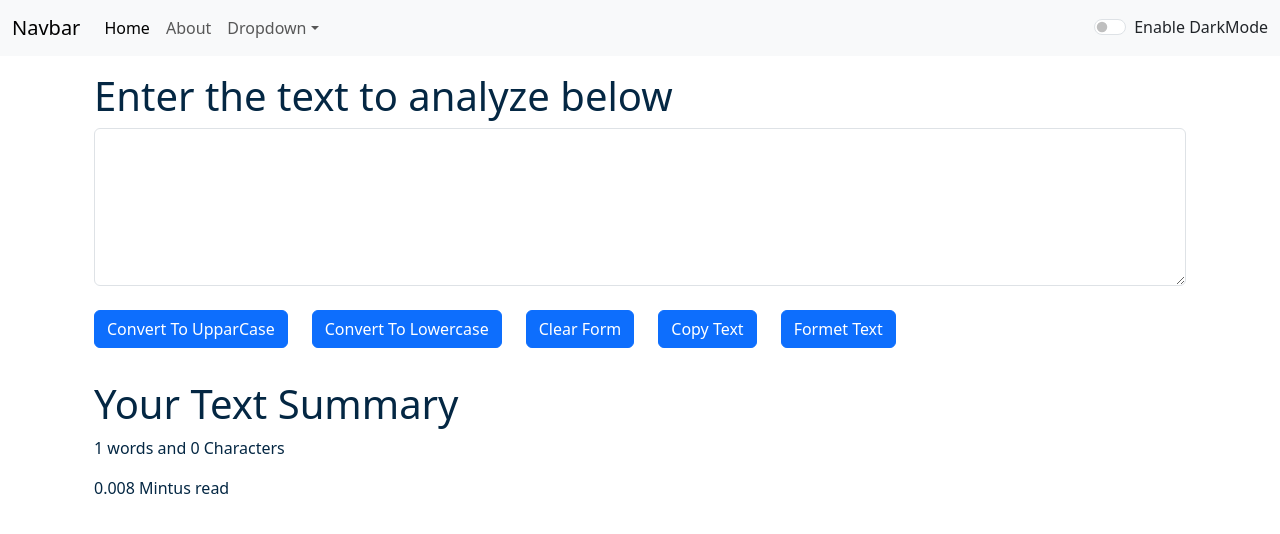
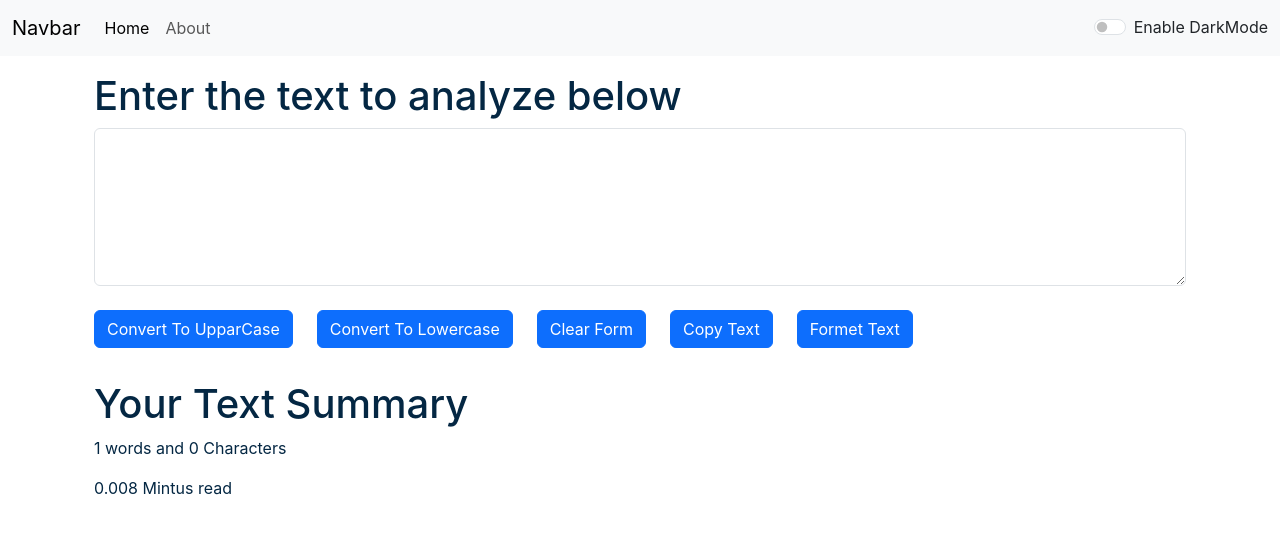
Before and after one commit to vikasyadav-78/First-React-TextUtils, a React (Create React App) app: page / in a window 1280 px wide. Shown: the top 534 px of the page. Built offline with nearby package versions, Linux system fonts and the light colour scheme.

Commit message:
react router setup and change <a> with <Link>

```diff
--- a/public/index.html
+++ b/public/index.html
@@ -11,7 +11,6 @@
   <link rel="manifest" href="%PUBLIC_URL%/manifest.json" />
   <link href="https://cdn.jsdelivr.net/npm/bootstrap@5.3.3/dist/css/bootstrap.min.css" rel="stylesheet"
     integrity="sha384-QWTKZyjpPEjISv5WaRU9OFeRpok6YctnYmDr5pNlyT2bRjXh0JMhjY6hW+ALEwIH" crossorigin="anonymous">
-  <link href="https://cdn.jsdelivr.net/npm/bootstrap@5.3.3/dist/css/bootstrap.min.css" rel="stylesheet" />
 
   <title>TextUtils - Home</title>
 </head>
@@ -23,6 +22,5 @@
 </body>
 <script src="https://cdn.jsdelivr.net/npm/bootstrap@5.3.3/dist/js/bootstrap.bundle.min.js"
   integrity="sha384-YvpcrYf0tY3lHB60NNkmXc5s9fDVZLESaAA55NDzOxhy9GkcIdslK1eN7N6jIeHz" crossorigin="anonymous"></script>
-<script src="https://cdn.jsdelivr.net/npm/bootstrap@5.3.3/dist/js/bootstrap.bundle.min.js"></script>
 
 </html>
--- a/src/App.js
+++ b/src/App.js
@@ -1,7 +1,5 @@
 import React, { useState } from 'react';
 import { Routes, Route } from "react-router-dom";
-import 'bootstrap/dist/css/bootstrap.min.css';
-import 'bootstrap/dist/js/bootstrap.bundle.min.js';
 import './App.css';
 import Alert from './Components/Alert';
 import About from './Components/About';
@@ -39,8 +37,8 @@
       <Alert alert={alert} />
       <div className="container my-3">
         <Routes>
-          <Route path="/" element={<TextForm heading="Enter the text to analyze below" showAlert={showAlert} mode={mode} />} />
-          <Route path="/about" element={<About />} />
+          <Route exact path="/" element={<TextForm heading="Enter the text to analyze below" showAlert={showAlert} mode={mode} />} />
+          <Route exactpath="/about" element={<About />} />
         </Routes>
       </div>
     </>
--- a/src/Components/Alert.js
+++ b/src/Components/Alert.js
@@ -3,9 +3,9 @@
 const Alert = (props) => {
   return (
 
-       props.alert && <div className={`alert my-3 alert-primary  alert-dismissible fade show`} role="alert">
-            <strong>{props.alert.type}</strong> : {props.alert.msg}
-        </div>
+    props.alert && <div className={`alert my-3 alert-primary  alert-dismissible fade show`} role="alert">
+      <strong>{props.alert.type}</strong> : {props.alert.msg}
+    </div>
 
   )
 }
--- a/src/Components/Navbar.js
+++ b/src/Components/Navbar.js
@@ -1,37 +1,26 @@
 import React from 'react'
 
 import PropTypes from 'prop-types'
+import { Link } from 'react-router-dom'
 
 
 export default function navbar(props) {
   return (
     <nav className={`navbar navbar-expand-lg navbar-${props.mode} bg-${props.mode}`}>
       <div className="container-fluid">
-        <a className="navbar-brand" href="/">{props.title}</a>
-        <button className="navbar-toggler" type="button" data-bs-toggle="collapse" data-bs-target="/navbarSupportedContent" aria-controls="navbarSupportedContent" aria-expanded="false" aria-label="Toggle navigation">
+        <Link className="navbar-brand" to="/">{props.title}</Link>
+        <button className="navbar-toggler" type="button" data-bs-toggle="collapse" data-bs-target="#navbarSupportedContent" aria-controls="navbarSupportedContent" aria-expanded="false" aria-label="Toggle navigation">
           <span className="navbar-toggler-icon"></span>
         </button>
         <div className="collapse navbar-collapse" id="navbarSupportedContent">
           <ul className="navbar-nav me-auto mb-2 mb-lg-0">
             <li className="nav-item">
-              <a className="nav-link active" aria-current="page" href="/">Home</a>
+              <Link className="nav-link active" aria-current="page" to="/">Home</Link>
             </li>
             <li className="nav-item">
-              <a className="nav-link" href="/">{props.about}</a>
+              <Link className="nav-link" to="/about">{props.about}</Link>
             </li>
-            <li className="nav-item dropdown">
-              <a className="nav-link dropdown-toggle" href="/" role="button" data-bs-toggle="dropdown" aria-expanded="false">
-                Dropdown
-              </a>
-              <ul className="dropdown-menu">
 
-
-                <li><a className="dropdown-item" href="/">Action</a></li>
-                <li><a className="dropdown-item" href="/">Another action</a></li>
-                <li><hr className="dropdown-divider" /></li>
-                <li><a className="dropdown-item" href="/">Something else here</a></li>
-              </ul>
-            </li>
 
           </ul>
           {/* <form className="d-flex" role="search">
--- a/src/index.js
+++ b/src/index.js
@@ -4,6 +4,8 @@
 import App from './App';
 import reportWebVitals from './reportWebVitals';
 import { BrowserRouter } from "react-router-dom";
+
+
 
 
 const root = ReactDOM.createRoot(document.getElementById("root"));
```
Also changed, not shown: src/Components/About.js (indentation only).
